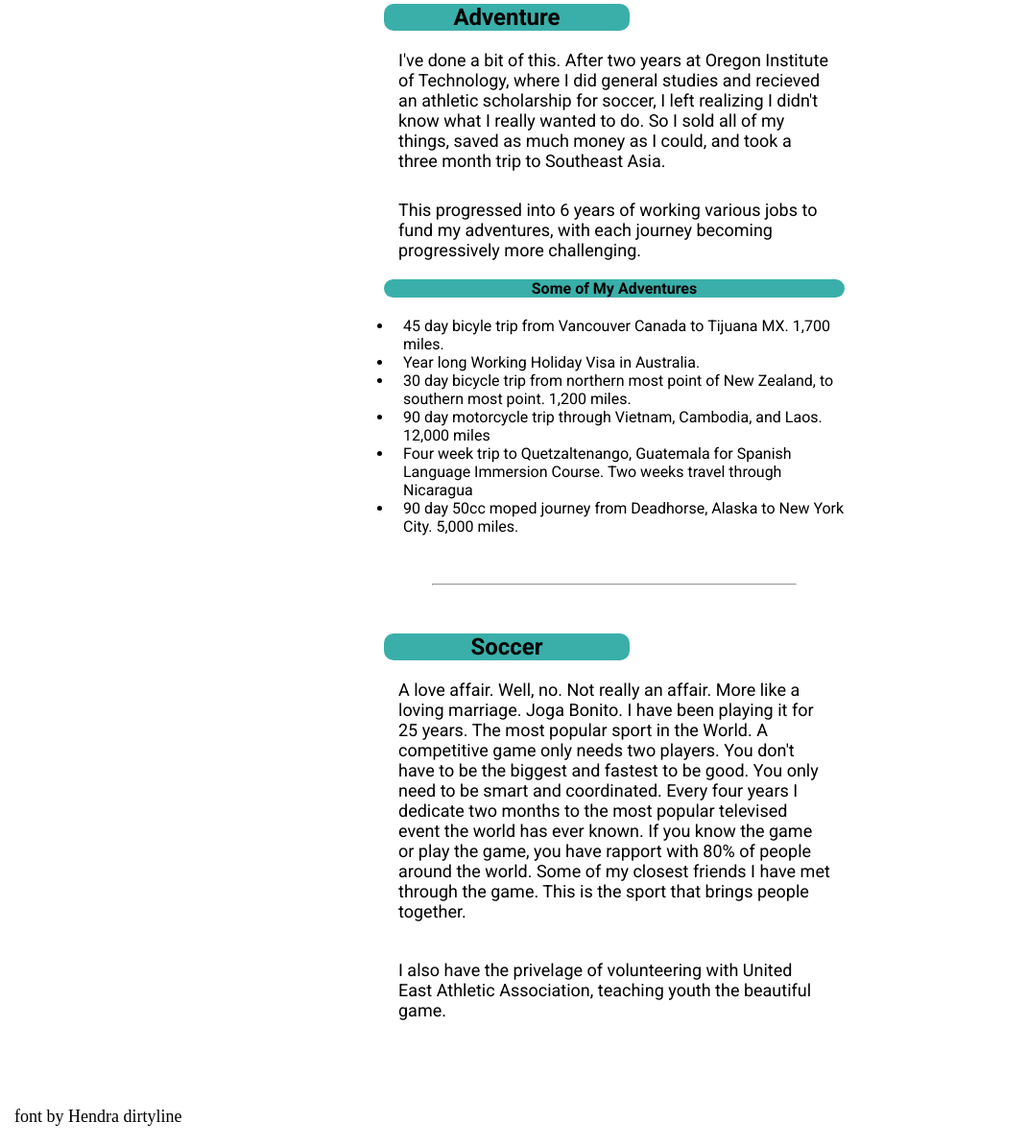
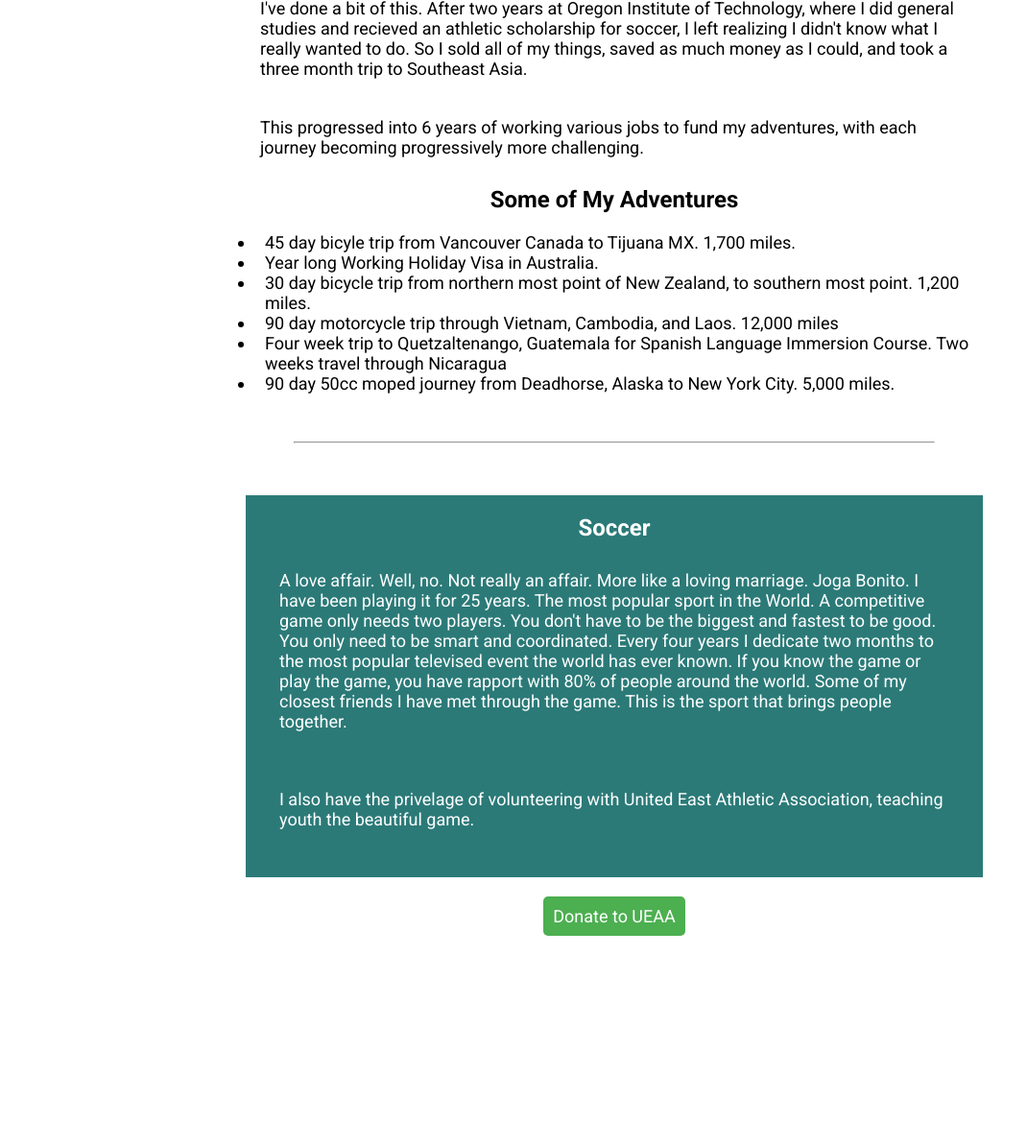
Before and after one commit to DallasBille/dallas-portfolio, a plain HTML site: page index.html in a window 1280 px wide. Shown: the part 1446-2640 px from the top of the page at 96% size, without its empty margins (0-1070 px from the left). After the commit the page ends 2511 px from the top, so only its background shows below. Drawn offline with nearby package versions, Linux system fonts and the light colour scheme.

Commit message:
made blog page, restyled landing page

```diff
--- a/index.html
+++ b/index.html
@@ -87,17 +87,18 @@
         </div>
         <hr class="details-hr">
         <div class="paragraph-div">
-            <div class="code-div">
-                <h2>Code</h2>
-                <p class="paragraph">What a ride. The most fun, interesting, and challenging thing I have ever learned is programming. A field constantly progressing, incredibly dynamic, and with endless potential. Coding defines the Paradox of Choice, there are just too many options.</p>
-                <h4>Coding Skills</h4>
-                <p class="paragraph">I am trained in React, Redux, Ruby on Rails, Ruby, Javascript, HTML5, and CSS. I have also used AWS S3 storage, PostgreSQL for database management, and Git for version control.</p>
+            <div class="green-div">
+                <h2 class="white-text">Code</h2>
+                <p class="white-text">What a ride. The most fun, interesting, and challenging thing I have ever learned is programming. A field constantly progressing, incredibly dynamic, and with endless potential. Coding defines the Paradox of Choice, there are just too many options.</p>
+                <h2 class="white-text">Coding Skills</h2>
+                <p class="white-text">I am trained in React, Redux, Ruby on Rails, Ruby, Javascript, HTML5, and CSS. I have also used AWS S3 storage, PostgreSQL for database management, and Git for version control.</p>
+            </div>
             <hr class="adventure-line">
-                <div class="adventure-div">
+            <div class="white-div">
                 <h2>Adventure</h2>
-                    <p class="paragraph">I've done a bit of this. After two years at Oregon Institute of Technology, where I did general studies and recieved an athletic scholarship for soccer, I left realizing I didn't know what I really wanted to do. So I sold all of my things, saved as much money as I could, and took a three month trip to Southeast Asia.</p>
+                <p>I've done a bit of this. After two years at Oregon Institute of Technology, where I did general studies and recieved an athletic scholarship for soccer, I left realizing I didn't know what I really wanted to do. So I sold all of my things, saved as much money as I could, and took a three month trip to Southeast Asia.</p>
                 <p class="secondary-paragraph">This progressed into 6 years of working various jobs to fund my adventures, with each journey becoming progressively more challenging.</p>
-                    <h4>Some of My Adventures</h4>
+                <h2>Some of My Adventures</h2>
                 <ul class="ul-tag">
                     <li>45 day bicyle trip from Vancouver Canada to Tijuana MX. 1,700 miles.</li>
                     <li>Year long Working Holiday Visa in Australia.</li>
@@ -107,23 +108,21 @@
                     <li>90 day 50cc moped journey from Deadhorse, Alaska to New York City. 5,000 miles.</li>
                 </ul>
                 <hr>
-                    <div class="soccer-div">
-                        <h2>Soccer</h2>
-                        <p>A love affair. Well, no. Not really an affair. More like a loving marriage. Joga Bonito. I have been playing it for 25 years. The most popular sport in the World. A competitive game only needs two players. You don't have to be the biggest and fastest to be good. You only need to be smart and coordinated. Every four years I dedicate two months to the most popular televised event the world has ever known. If you know the game or play the game, you have rapport with 80% of people around the world. Some of my closest friends I have met through the game. This is the sport that brings people together.</p>
-                        <p>I also have the privelage of volunteering with United East Athletic Association, teaching youth the beautiful game. </p>
             </div>
-                    <!-- <p>45 Day Bicyle Trip from Vancouver Canada to Tijuana MX. 1700 miles.</p>
-                    <p>Year Long Working Holiday Visa in Australia</p>
-                    <p></p> -->
+            <div class="green-div">
+                <h2 class="white-text">Soccer</h2>
+                <p class="white-text">A love affair. Well, no. Not really an affair. More like a loving marriage. Joga Bonito. I have been playing it for 25 years. The most popular sport in the World. A competitive game only needs two players. You don't have to be the biggest and fastest to be good. You only need to be smart and coordinated. Every four years I dedicate two months to the most popular televised event the world has ever known. If you know the game or play the game, you have rapport with 80% of people around the world. Some of my closest friends I have met through the game. This is the sport that brings people together.</p>
+                <p class="white-text">I also have the privelage of volunteering with United East Athletic Association, teaching youth the beautiful game. </p>
             </div>
-            </div>
+            <p class="donate">
+                <a class="uaee" href="https://www.ueaa.org/donate/" target="_blank">Donate to UEAA</a>
+            </p>
         </div>
         </section>
         <script src="https://unpkg.com/aos@next/dist/aos.js"></script>
         <script src="https://ajax.googleapis.com/ajax/libs/jquery/3.4.1/jquery.min.js"></script>
         <script>AOS.init()</script>
         <script src="scripts/index.js"></script>
-        <p>font by  Hendra	dirtyline</p>
     </body>
 
 </html>
--- /dev/null
+++ b/styles/blog.css
@@ -0,0 +1,49 @@
+.blog-header {
+    font-size: 50px;
+    justify-content: left;
+    padding-top: 20px;
+}
+
+.paragraph-div {
+    padding-top: 20px;
+    display: inline-block;
+    width: 50%;
+}
+
+p {
+    font-family: 'Roboto', sans-serif;
+    font-size: 18px;
+    justify-content: center;
+    text-align: left;
+    padding-bottom: 50px;
+}
+
+h1 {
+    font-family: 'Roboto', sans-serif;
+}
+
+@media screen and (max-width: 400px) {
+    .paragraph-div {
+        width: 80%;
+    }
+}
+
+a {
+    text-decoration: none;
+    font-family: 'Roboto', sans-serif;
+    font-size: 18px;
+    color: white;
+}
+
+a:hover {
+    color: black;
+}
+
+.article-links {
+    padding: 20px 10px;
+}
+
+.article-list {
+    background-color: #2B7A78;
+    padding: 20px 0px 80px 0px;
+}
--- a/styles/contact.css
+++ b/styles/contact.css
@@ -7,6 +7,10 @@ input, select, textarea{
   border-radius: 4px;
   box-sizing: border-box;
   resize: vertical;
+}
+
+h1 {
+    padding-top: 20px;
 }
 
 label {
--- a/styles/home.css
+++ b/styles/home.css
@@ -27,18 +27,12 @@ div {
 }
 
 .paragraph-div {
-    padding: 50px 400px ;
+    padding: 0 20% 0 20%;
 }
 
 @media screen and (max-width: 400px) {
     .paragraph-div {
-        padding: 15px;
-    }
-}
-
-@media screen and (min-width: 400px) and (max-width: 700px) {
-    .paragraph-div {
-        padding: 100px;
+        padding: 0 5% 0 5%;
     }
 }
 
@@ -48,8 +42,9 @@ div {
 }
 p {
     text-align: left;
-    padding: 20px 15px;
+    padding: 30px 15px;
     font-size: 18px;
+    font-family: 'Roboto', sans-serif;
 }
 
 ul {
@@ -57,18 +52,14 @@ ul {
 }
 
 li {
+    font-family: 'Roboto', sans-serif;
+    font-size: 18px;
     padding-left: 10px;
 }
 
 h2, h4 {
     border-radius: 10px;
     padding: 0px 20px 0px 20px;
-    background-color: #3AAFA9;
-}
-
-h2 {
-    /* align: center; */
-    width: 20vw;
 }
 
 .ul-tag {
@@ -91,5 +82,38 @@ hr {
 }
 
 .adventure-div {
-    padding-top: 40px
+    padding-top: 40px;
 }
+
+.bottom-paragraph {
+    padding-bottom: 50px;
+}
+
+.donate {
+    display: inline-block;
+    padding-bottom: 100px;
+}
+
+.uaee {
+    text-decoration: none;
+    color: white;
+    background-color: #4CAF50;
+    padding: 10px;
+    font-family: 'Roboto', sans-serif;
+    border-radius: 5px;
+}
+
+.uaee:hover {
+    cursor: pointer;
+}
+
+.green-div {
+    width: 100%;
+    background-color: #2B7A78;
+    padding: 20px;
+}
+
+.white-text {
+    color: white;
+    font-family: 'Roboto', sans-serif;
+}
```
Also changed, not shown: blog.html (+19 -3 lines). Lines whose indentation alone changed are shown as unchanged.
